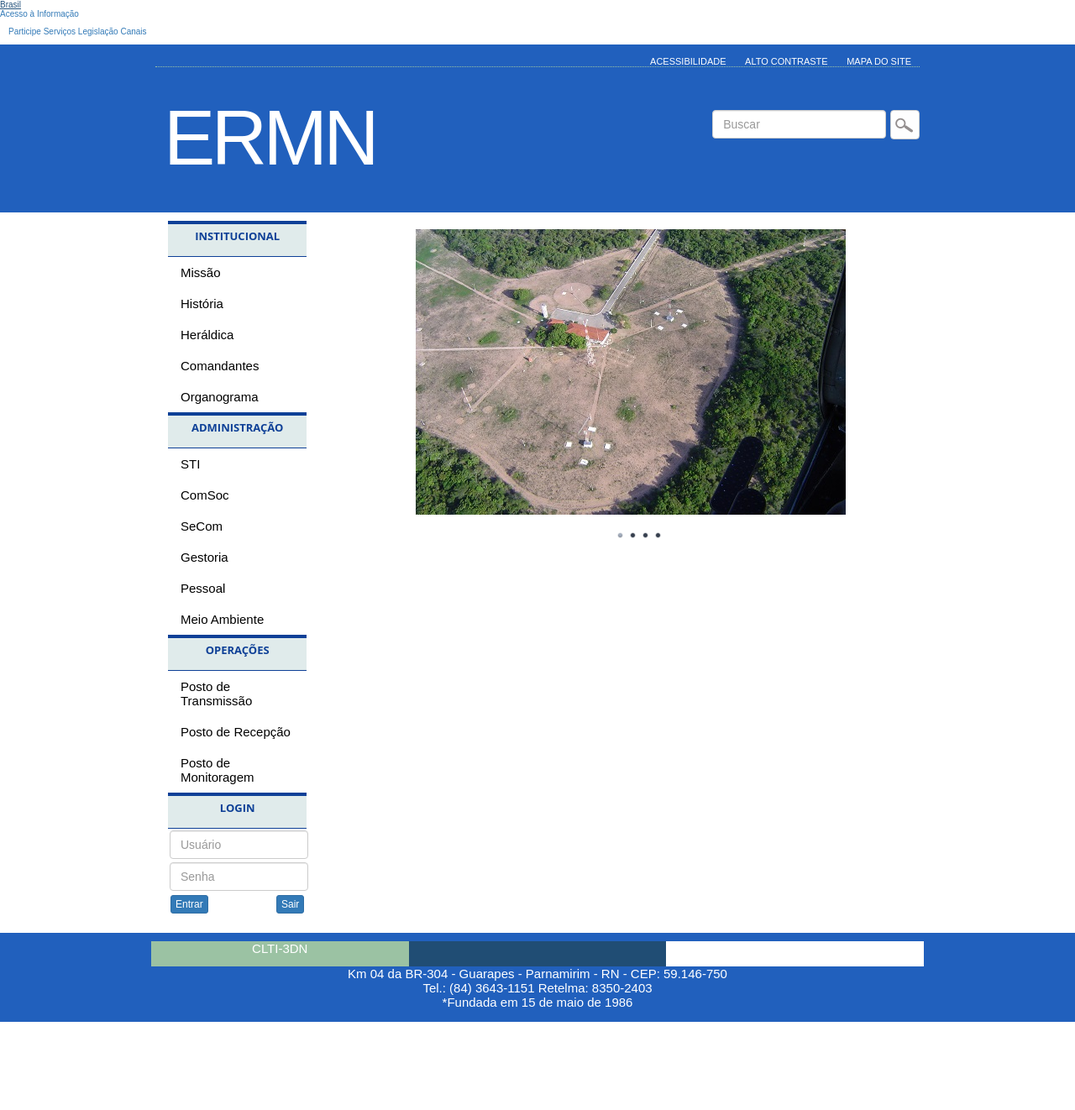
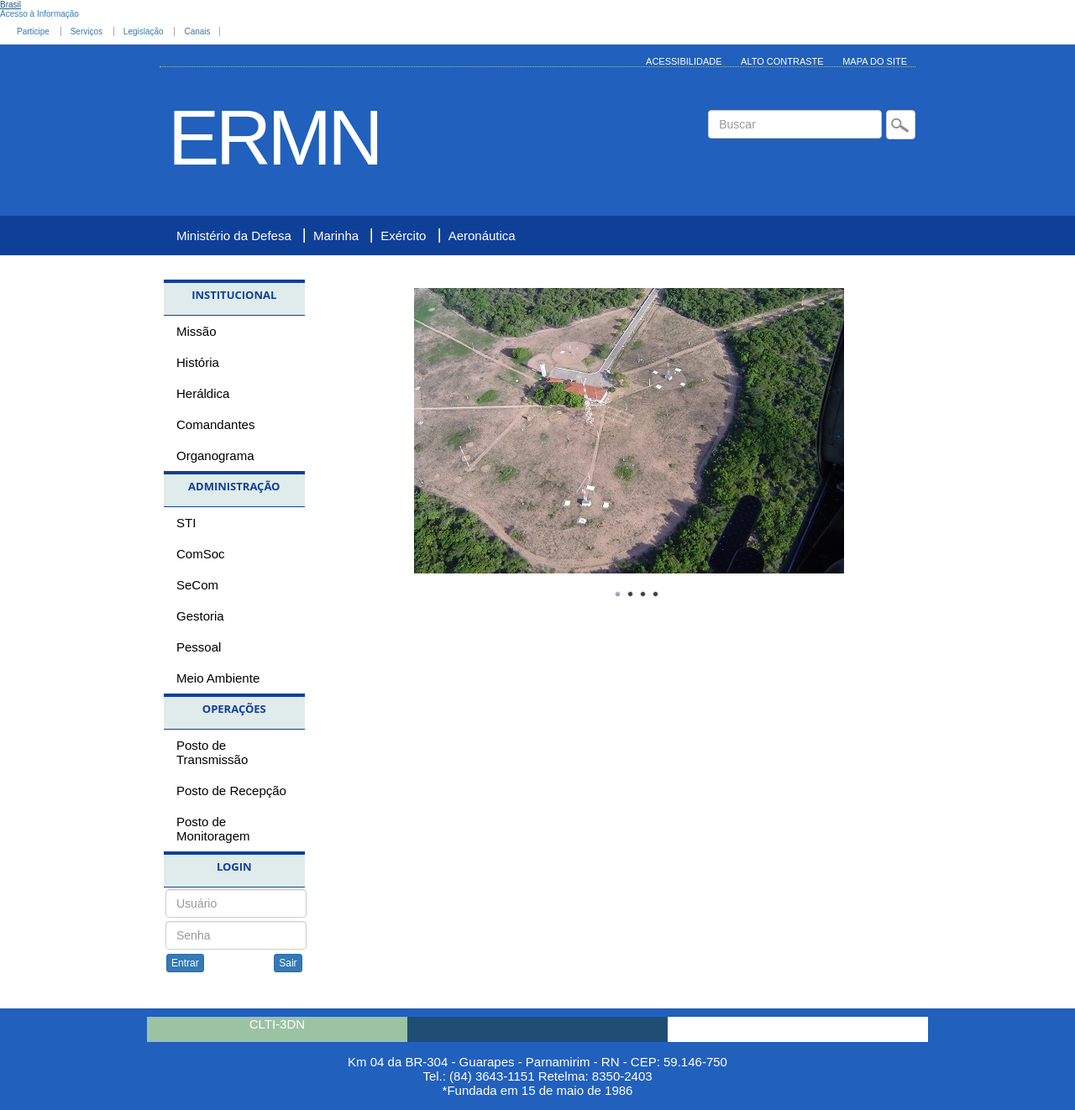
Before and after one commit to VinySout/ermn, a PHP site: page / in a window 1280 px wide. Shown: the whole page at 84% size. Before the commit the page ends 1217 px from the top, so only its background shows below. Run offline with PHP 8.4, Linux system fonts and the light colour scheme; some libraries are stand-ins or nearby versions.

Commit message:
mais uma atualização

```diff
--- a/css/index.css
+++ b/css/index.css
@@ -10,12 +10,12 @@ body{
 header{
     color: #fff;
     width: 100%;
-    height: 200px;
+    height: 230px;
     background: #2160bd;
 }
 
 .header{
-    width: 940px;
+    width: 930px;
     margin: 0 auto;
 }
 #wrapper{
@@ -121,7 +121,7 @@ footer{
     margin: 0 auto;
 }
 #footer{
-    width: 920px;
+    width: 930px;
     height: auto;
     background: #2160bd;
     margin: 0 auto;
@@ -133,10 +133,14 @@ footer{
     text-align: center;
     font-size: 15px;
 }
+a:visited{
+    color: #fff;
+}
 .links{
-    width: 920px;
+    color: #fff;
+    width: 930px;
     padding-top: 10px;
-    margin: 0 auto;
+    margin: 40px auto;
 }
 .coluna-1{
     text-align: center;
@@ -168,7 +172,7 @@ footer{
 }
 .main-conteudo{
     padding: 0 0 0 100px;
-    width: 75.65%;
+    width: 65.65%;
     height: auto;
 }
 .main-titulo-2{
@@ -209,3 +213,22 @@ footer{
 .form-control{
     margin: 2px;
 }
+#sobre{
+    background: #0f4098;
+    font-size: 15px;
+}
+.list-item{
+    padding-right: 10px;
+    margin-left: 10px;
+    border-right-width: 2px;
+    border-right-style: groove;
+    border-right-color: #fff;
+}
+.last{
+    padding-right: 10px;
+    margin-left: 10px;
+}
+.brasil-flag{
+    height: auto !important;
+    border-right: 3px solid #dfdfdf !important;
+}
--- a/index.php
+++ b/index.php
@@ -105,11 +105,33 @@ session_start();
                         <input type="hidden" name="client" value="default_frontend">
                         <input type="hidden" name="output" value="xml_no_dtd">
                         <input type="hidden" name="proxystylesheet" value="default_frontend">
+
                     </form>
+
                 </div>
                 <!-- Fim do Busca -->
             </div>
           </div>
+            <div id="sobre">
+                <nav class="container header ">
+                    <ul>
+
+                                <li class="list-item first">
+                                    <a class=" links" href="http://www.defesa.gov.br/" target="_blank title=" >Ministério da Defesa</a>
+                                </li>
+                                <li class="list-item">
+                                    <a class=" links" href="http://www.mar.mil.br/" target="_blank title=" >Marinha</a>
+                                </li>
+                                <li class="list-item">
+                                    <a class=" links" href="http://www.eb.mil.br/" target="_blank title=" >Exército</a>
+                                </li>
+                                <li class="last last-item">
+                                    <a class=" links" href="http://www.fab.mil.br/" target="_blank title=" >Aeronáutica</a>
+
+                                </li>
+                            </ul>
+                </nav>
+              </div>
         </header>
         <!-- Fim do Cabeçalho -->
         <section class="container" id="main">
@@ -120,18 +142,18 @@ session_start();
                             <ul class=" nav">
                                 <li class="  main-titulo-link"><a href="views/missao.php" >Missão</a></li>
                                 <li class=" main-titulo-link"><a href="views/historia.php">História</a></li>
-                                <li class=" main-titulo-link"><a href="views/">Heráldica</a></li>
-                                <li class=" main-titulo-link"><a href="views/#">Comandantes</a></li>
-                                <li class=" main-titulo-link"><a href="views/#">Organograma</a></li>
+                                <li class=" main-titulo-link"><a href="views/heraldica.php">Heráldica</a></li>
+                                <li class=" main-titulo-link"><a href="#">Comandantes</a></li>
+                                <li class=" main-titulo-link"><a href="#">Organograma</a></li>
                             </ul>
                         <div class="main-titulo-2">Administração</div>
                             <ul class=" nav">
-                                <li class="main-titulo-link"><a href="views/#">STI</a></li>
-                                <li class="main-titulo-link"><a href="views/#">ComSoc</a></li>
-                                <li class="main-titulo-link"><a href="views/#">SeCom</a></li>
-                                <li class="main-titulo-link"><a href="views/#">Gestoria</a></li>
-                                <li class="main-titulo-link"><a href=views/"#">Pessoal</a></li>
-                                <li class="main-titulo-link"><a href="views/#">Meio Ambiente</a></li>
+                                <li class="main-titulo-link"><a href="#">STI</a></li>
+                                <li class="main-titulo-link"><a href="#">ComSoc</a></li>
+                                <li class="main-titulo-link"><a href="#">SeCom</a></li>
+                                <li class="main-titulo-link"><a href="#">Gestoria</a></li>
+                                <li class="main-titulo-link"><a href="#">Pessoal</a></li>
+                                <li class="main-titulo-link"><a href="#">Meio Ambiente</a></li>
                             </ul>
                         <div class="main-titulo-2">Operações</div>
                             <ul class=" nav">
```
